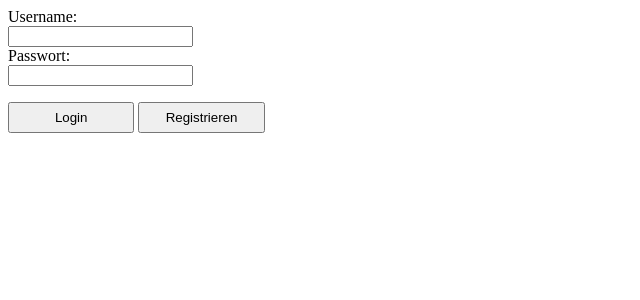
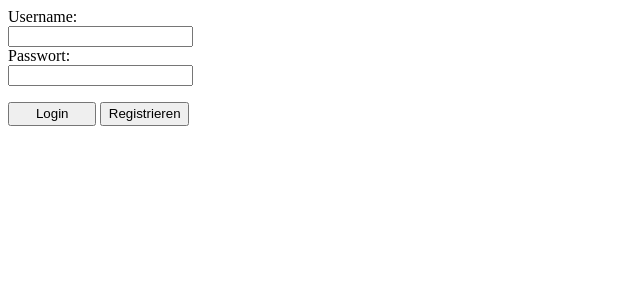
Before and after one commit to Luminouss/MultiMediaWebsite, a PHP site: page /index.html in a window 1280 px wide. Shown: the top 300 px of the page, without its empty margins (0-640 px from the left). Run offline with PHP 8.4, Linux system fonts and the light colour scheme.

Commit message:
angefangen mit dem mainstylesheet

```diff
--- a/styles/mainstyle.css
+++ b/styles/mainstyle.css
@@ -1,8 +1,8 @@
 /*TODO:Style fuer Standart Login Feld erstellen */
 
 .loginbuttons {
-    width:10%;
-    height:4%;
+    width:7%;
+    height:3%;
 }
 .logintext{
 
```
